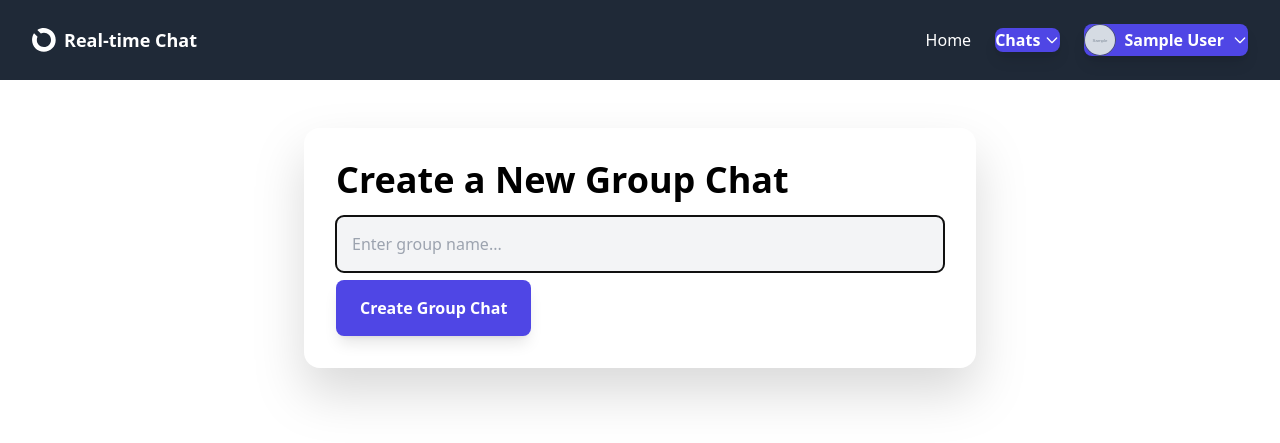
After one commit to gin042/projet-django-3IIR-20, a Django app: page /chat/new_groupchat in a window 1280 px wide. The commit adds this page. Shown: the top 443 px of the page. Run offline with Django 5.2, Linux system fonts and the light colour scheme; a user stored in the database is signed in; tables that the repository leaves empty hold one stand-in row (values such as "Sample post"); grey boxes marked "Sample" are stand-in pictures; parts of the project's set-up code (start-up, migrations or seed data) failed here and were passed over; some libraries are stand-ins or nearby versions.

```diff
--- a/a_rtchat/cosumers.py
+++ b/a_rtchat/cosumers.py
@@ -68,7 +68,9 @@ class ChatroomConsumer(WebsocketConsumer):
         )
     def online_count_handler(self, event):
         online_count = event["online_count"]
-        html = render_to_string("a_rtchat/partials/online_count.html",{
+        context = {
             "online_count": online_count,
-        })
+        }
+
+        html = render_to_string("a_rtchat/partials/online_count.html",context)
         self.send(text_data=html)
--- a/a_rtchat/form.py
+++ b/a_rtchat/form.py
@@ -15,3 +15,29 @@ class ChatmessageCreateForm(ModelForm):
                 'placeholder': 'Type your message here...',
             }),
         }
+
+class NewGroupForm(ModelForm):
+    class Meta:
+        model = ChatGroup
+        fields = ['groupchat_name']
+        widgets = {
+            'groupchat_name': forms.TextInput(attrs={
+                'class': 'p-4 text-black',
+                'maxlength': 300,
+                'autofocus': True,
+                'placeholder': 'Enter group name...',
+            }),
+
+        }
+
+class ChatroomEditForm(ModelForm):
+    class Meta:
+        model = ChatGroup
+        fields = ['groupchat_name']
+        widgets = {
+            'groupchat_name': forms.TextInput(attrs={
+                'class': 'p-4 text-xl font-bold mb-4',
+                'maxlength': 300,
+                'placeholder': 'Edit group name...',
+            }),
+        }
--- /dev/null
+++ b/a_rtchat/templates/a_rtchat/create_groupchat.html
@@ -0,0 +1,12 @@
+{% extends "layouts/box.html" %}
+
+{% block content %}
+
+<h1>Create a New Group Chat</h1>
+<form method="post">
+    {% csrf_token %}
+{{form}}
+
+    <button type="submit" class="mt-2">Create Group Chat</button>
+</form>
+{%endblock %}
--- a/a_rtchat/urls.py
+++ b/a_rtchat/urls.py
@@ -3,4 +3,9 @@ from .views import *
 
 urlpatterns = [
     path('', chat_view, name='home'),
+    path('chat/<username>/',get_or_create_chatroom, name='start-chat'),
+    path('chat/room/<chatroom_name>/', chat_view, name='chatroom'),
+    path('chat/new_groupchat', create_groupchat, name='new-groupchat'),
+    path('chat/edit/<chatroom_name>', chatroom_edit_view, name='edit-chatroom'),
+    path('chat/delete/<chatroom_name>', chatroom_delete_view, name='chatroom-delete'),
  ]
--- a/a_rtchat/views.py
+++ b/a_rtchat/views.py
@@ -1,13 +1,28 @@
 from django.shortcuts import render, get_object_or_404, redirect
 from django.contrib.auth.decorators import login_required
+from django.http import Http404
 from .models import *
-from .form import ChatmessageCreateForm
+from .form import *
 # Create your views here.
 @login_required
-def chat_view(request):
-    chat_groups = get_object_or_404(ChatGroup, group_name='public-chat')
+def chat_view(request , chatroom_name='public-chat'):
+    chat_groups = get_object_or_404(ChatGroup, group_name=chatroom_name)
     chat_messages = chat_groups.chat_messages.all()[:30]
     form = ChatmessageCreateForm()
+
+    other_user = None
+    if chat_groups.is_private:
+        if request.user not in chat_groups.members.all():
+            raise Http404()
+        for member in chat_groups.members.all():
+            if member != request.user:
+                other_user = member
+                break
+
+    if chat_groups.group_name:
+        if request.user not in chat_groups.members.all():
+            chat_groups.members.add(request.user)
+
 
     if request.htmx:
         form = ChatmessageCreateForm(request.POST)
@@ -24,8 +39,93 @@ def chat_view(request):
             }
             return render(request, 'a_rtchat/partials/chat_messages_p.html', context)
 
+    context = {
+        'chatroom_name': chatroom_name,
+        'chat_messages': chat_messages,
+        'form': form,
+        'other_user': other_user,
+        'chat_groups': chat_groups,
+    }
 
-    return render(request, 'a_rtchat/chat.html', {
-        'chat_messages': chat_messages,
-        'form': form
-    })
+
+    return render(request, 'a_rtchat/chat.html', context)
+
+
+@login_required
+def get_or_create_chatroom(request, username):
+    if request.user.username == username:
+        return redirect('home')
+    other_user = User.objects.get(username=username)
+    my_chatrooms = request.user.chat_groups.filter(is_private=True)
+
+    if my_chatrooms.exists():
+        for chatroom in my_chatrooms:
+            if other_user in chatroom.members.all():
+                chatroom = chatroom
+                break
+            else:
+                chatroom = ChatGroup.objects.create(is_private=True)
+                chatroom.members.add( other_user,request.user)
+    else:
+        chatroom = ChatGroup.objects.create(is_private=True)
+        chatroom.members.add(other_user, request.user)
+
+    return redirect('chatroom', chatroom.group_name)
+
+@login_required
+def create_groupchat(request):
+    form = NewGroupForm()
+    if request.method == 'POST':
+        form = NewGroupForm(request.POST)
+        if form.is_valid():
+            new_groupchat = form.save(commit=False)
+            new_groupchat.admin = request.user
+            new_groupchat.save()
+            new_groupchat.members.add(request.user)
+            return redirect('chatroom', new_groupchat.group_name)
+    context = {
+        'form': form,
+    }
+    return render(request, 'a_rtchat/create_groupchat.html', context)
+
+@login_required
+def chatroom_edit_view(request, chatroom_name):
+    chat_group = get_object_or_404(ChatGroup, group_name=chatroom_name)
+    if request.user != chat_group.admin:
+        raise Http404()
+    form = ChatroomEditForm(instance=chat_group)
+
+    if request.method == 'POST':
+        form = ChatroomEditForm(request.POST, instance=chat_group)
+        if form.is_valid():
+            form.save()
+
+            remove_members = request.POST.getlist('remove_members')
+            for member_id in remove_members:
+                member = User.objects.get(id=member_id)
+                chat_group.members.remove(member)
+
+            return redirect('chatroom', chatroom_name)
+
+
+
+    context = {
+        'form': form,
+        'chat_group': chat_group,
+    }
+    return render(request, 'a_rtchat/chatroom_edit.html',context)
+
+@login_required
+def chatroom_delete_view(request, chatroom_name):
+    chat_group = get_object_or_404(ChatGroup, group_name=chatroom_name)
+    if request.user != chat_group.admin:
+        raise Http404()
+
+    if request.method == 'POST':
+        chat_group.delete()
+        return redirect('home')
+
+    context = {
+        'chat_group': chat_group,
+    }
+    return render(request, 'a_rtchat/chatroom_delete.html', context)
--- a/a_users/templates/a_users/profile.html
+++ b/a_users/templates/a_users/profile.html
@@ -10,6 +10,9 @@
         {% if profile.info %}
         <div class="mt-8 hyphens-auto">{{ profile.info|linebreaksbr }}</div>
         {% endif %}
+        {% if profile.user != user %}
+        <a class="button"href="{% url 'start-chat' profile.user.username %}">Chat with me</a>
+        {% endif %}
     </div>
 </div>
 
--- a/templates/includes/header.html
+++ b/templates/includes/header.html
@@ -1,38 +1,118 @@
 {% load static %}
 <header class="flex items-center justify-between bg-gray-800 h-20 px-8 text-white sticky top-0 z-40">
   <div>
-        <a class="flex items-center gap-2" href="/">
-            <img class="h-6" src="{% static 'images/logo.svg' %}" alt="Logo"/>
+    <a class="flex items-center gap-2" href="/" aria-label="Home">
+      <img class="h-6" src="{% static 'images/logo.svg' %}" alt="Real-time Chat Logo" />
       <span class="text-lg font-bold">Real-time Chat</span>
     </a>
   </div>
-    <nav class="block relative">
-        <ul class="navitems flex items-center justify-center h-full">
+
+  <nav class="block relative" aria-label="Main navigation">
+    <ul class="flex items-center justify-center h-full gap-6">
       {% if request.user.is_authenticated %}
-            <li><a href="/">Home</a></li>
-            <li x-data="{ dropdownOpen: false }" class="relative">
-                <a @click="dropdownOpen = !dropdownOpen" @click.away="dropdownOpen = false" class="cursor-pointer select-none">
-                    <img class="h-8 w-8 rounded-full object-cover" src="{{ request.user.profile.avatar }}" alt="Avatar" />
-                    {{ request.user.profile.name }}
-                    <img x-bind:class="dropdownOpen && 'rotate-180 duration-300'" class="w-4" src="https://img.icons8.com/small/32/ffffff/expand-arrow.png" alt="Dropdown" />
+      <li><a href="/" class="hover:text-blue-300 transition-colors">Home</a></li>
+
+      <!-- Chat Dropdown -->
+      <li x-data="{ chatDropdownOpen: false }" class="relative">
+        <button
+          @click="chatDropdownOpen = !chatDropdownOpen"
+          @click.away="chatDropdownOpen = false"
+          class="flex items-center gap-1 hover:text-blue-300 transition-colors"
+          aria-expanded="false"
+          x-bind:aria-expanded="chatDropdownOpen"
+          aria-haspopup="true"
+        >
+          Chats
+          <svg
+            x-bind:class="chatDropdownOpen && 'rotate-180'"
+            class="w-4 h-4 transition-transform"
+            viewBox="0 0 24 24"
+            fill="none"
+            stroke="currentColor"
+          >
+            <path stroke-linecap="round" stroke-linejoin="round" stroke-width="2" d="M19 9l-7 7-7-7"/>
+          </svg>
+        </button>
+        <div
+          x-show="chatDropdownOpen"
+          x-cloak
+          class="absolute right-0 mt-2 bg-white text-gray-800 shadow-lg rounded-lg w-48 py-1 z-20"
+          x-transition:enter="transition ease-out duration-200"
+          x-transition:enter-start="opacity-0 translate-y-1"
+          x-transition:enter-end="opacity-100 translate-y-0"
+        >
+          <a href="{% url 'home' %}" class="block px-4 py-2 hover:bg-gray-100">Public Chat</a>
+          {% for chatroom in user.chat_groups.all %}
+            {% if chatroom.groupchat_name %}
+              <a href="{% url 'chatroom' chatroom.group_name %}" class="block px-4 py-2 hover:bg-gray-100 truncate">
+                {{ chatroom.groupchat_name|truncatechars:24 }}
               </a>
-                <div x-show="dropdownOpen" x-cloak class="absolute right-0 bg-white text-black shadow rounded-lg w-40 p-2 z-20"
-                x-transition:enter="duration-300 ease-out"
-                x-transition:enter-start="opacity-0 -translate-y-5 scale-90"
-                x-transition:enter-end="opacity-100 translate-y-0 scale-100"
+            {% elif chatroom.is_private %}
+              {% for member in chatroom.members.all %}
+                {% if member != user %}
+                  <a href="{% url 'chatroom' chatroom.group_name %}" class="block px-4 py-2 hover:bg-gray-100 truncate">
+                    {{ member.profile.name|truncatechars:24 }}
+                  </a>
+                {% endif %}
+              {% endfor %}
+            {% endif %}
+          {% empty %}
+            <span class="block px-4 py-2 text-gray-500 text-sm">No chats available</span>
+          {% endfor %}
+        </div>
+      </li>
+
+      <!-- Profile Dropdown -->
+      <li x-data="{ profileDropdownOpen: false }" class="relative">
+        <button
+          @click="profileDropdownOpen = !profileDropdownOpen"
+          @click.away="profileDropdownOpen = false"
+          class="flex items-center gap-2 hover:text-blue-300 transition-colors"
+          aria-expanded="false"
+          x-bind:aria-expanded="profileDropdownOpen"
+          aria-haspopup="true"
         >
-                    <ul class="hoverlist [&>li>a]:justify-end">
-                        <li><a href="{% url 'profile' %}">My Profile</a></li>
-                        <li><a href="{% url 'profile-edit' %}">Edit Profile</a></li>
-                        <li><a href="{% url 'profile-settings' %}">Settings</a></li>
-                        <li><a href="{% url 'account_logout' %}">Log Out</a></li>
-                    </ul>
+          <img
+            class="h-8 w-8 rounded-full object-cover border border-gray-600"
+            src="{{ request.user.profile.avatar|default:'/static/images/default-avatar.png' }}"
+            alt="Profile picture"
+            onerror="this.src='/static/images/default-avatar.png'"
+          />
+          <span class="truncate max-w-[120px]">{{ request.user.profile.name }}</span>
+          <svg
+            x-bind:class="profileDropdownOpen && 'rotate-180'"
+            class="w-4 h-4 transition-transform"
+            viewBox="0 0 24 24"
+            fill="none"
+            stroke="currentColor"
+          >
+            <path stroke-linecap="round" stroke-linejoin="round" stroke-width="2" d="M19 9l-7 7-7-7"/>
+          </svg>
+        </button>
+        <div
+          x-show="profileDropdownOpen"
+          x-cloak
+          class="absolute right-0 mt-2 bg-white text-gray-800 shadow-lg rounded-lg w-48 py-1 z-20"
+          x-transition:enter="transition ease-out duration-200"
+          x-transition:enter-start="opacity-0 translate-y-1"
+          x-transition:enter-end="opacity-100 translate-y-0"
+        >
+          <a href="{% url 'profile' %}" class="block px-4 py-2 hover:bg-gray-100">My Profile</a>
+          <a href="{% url 'profile-edit' %}" class="block px-4 py-2 hover:bg-gray-100">Edit Profile</a>
+          <a href="{% url 'new-groupchat' %}" class="block px-4 py-2 hover:bg-gray-100">Create Chat</a>
+          <a href="{% url 'profile-settings' %}" class="block px-4 py-2 hover:bg-gray-100">Settings</a>
+          <div class="border-t border-gray-200 my-1"></div>
+          <a href="{% url 'account_logout' %}" class="block px-4 py-2 hover:bg-gray-100 text-red-600">Log Out</a>
         </div>
       </li>
 
       {% else %}
-            <li><a href="{% url 'account_login' %}">Login</a></li>
-            <li><a href="{% url 'account_signup' %}?next={% url 'profile-onboarding' %}">Signup</a></li>
+      <li><a href="{% url 'account_login' %}" class="hover:text-blue-300 transition-colors">Login</a></li>
+      <li>
+        <a href="{% url 'account_signup' %}?next={% url 'profile-onboarding' %}" class="hover:text-blue-300 transition-colors">
+          Sign Up
+        </a>
+      </li>
       {% endif %}
     </ul>
   </nav>
```
Also changed, not shown: a_rtchat/models.py (+6 -1 lines), a_rtchat/templates/a_rtchat/chat.html (+66 -9 lines), a_rtchat/templates/a_rtchat/chat_message.html (+16 -7 lines), a_rtchat/templates/a_rtchat/chatroom_delete.html (added, +15 -0 lines), a_rtchat/templates/a_rtchat/chatroom_edit.html (added, +48 -0 lines), a_rtchat/migrations/0003_chatgroup_is_private_chatgroup_members_and_more.py (added), a_rtchat/migrations/0004_chatgroup_admin_chatgroup_groupchat_name_and_more.py (added), a_rtchat/templates/a_rtchat/partials/online_count.html (line endings or trailing spaces). Lines whose indentation alone changed are shown as unchanged.
